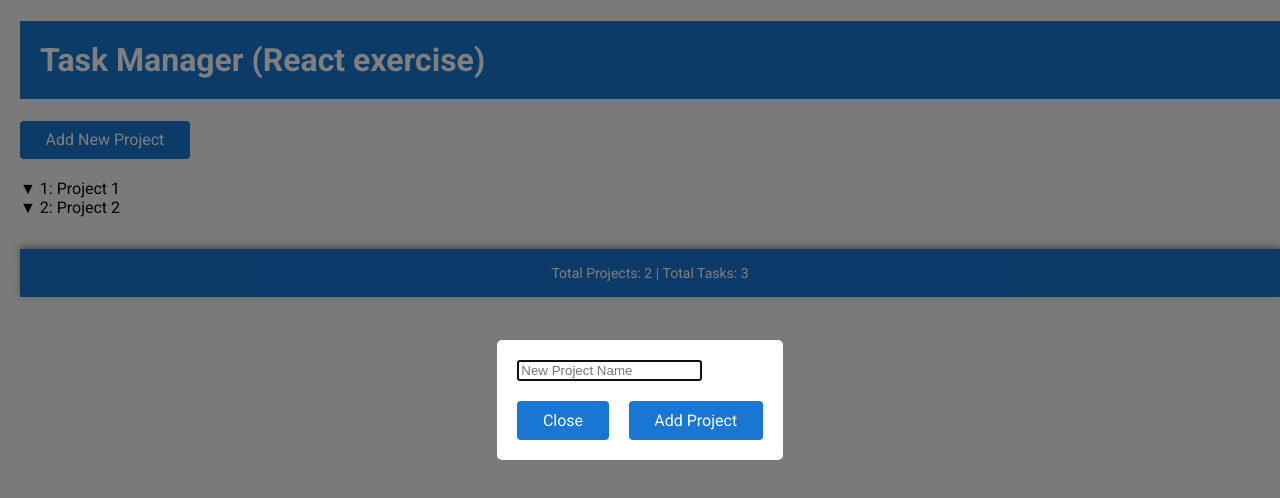
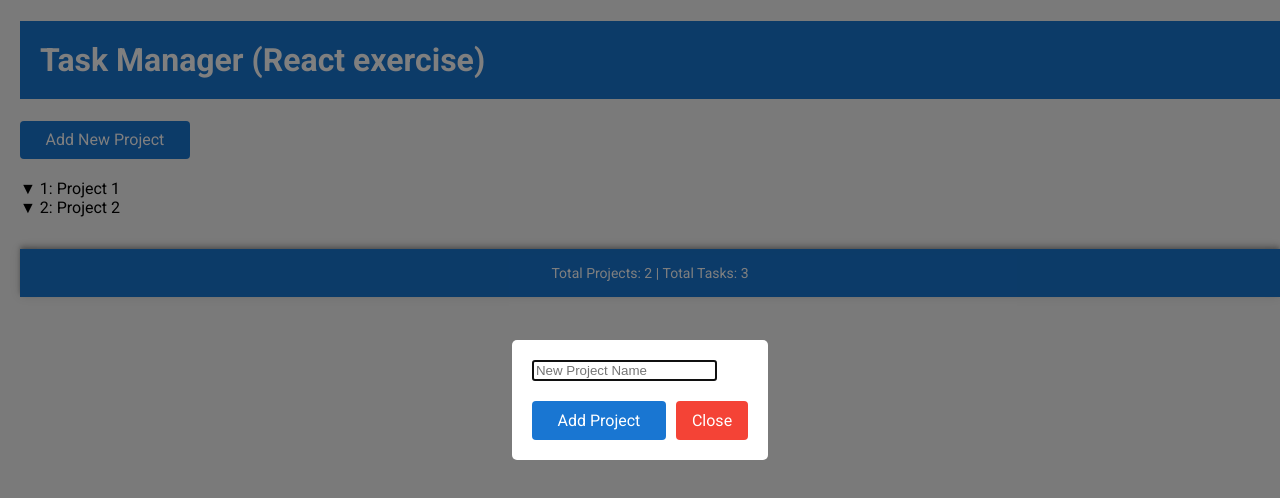
Before and after one commit to vpiotr/TaskManagerRt, a React (Create React App) app: page / in a window 1280 px wide. Both pictures are taken after a click on the button "Add New Project". Shown: the top 498 px of the page. Built offline with nearby package versions, Linux system fonts and the light colour scheme.

Commit message:
Correct button layout

```diff
--- a/src/AddProjectPopup.jsx
+++ b/src/AddProjectPopup.jsx
@@ -31,12 +31,17 @@ function AddProjectForm({ addProject, closePopup }) {
             onChange={(e) => setNewProjectName(e.target.value)}
             placeholder="New Project Name"
             required
+            onKeyPress={(e) => {
+              if (e.key === 'Enter') {
+                handleSubmit(e); // Call handleSubmit directly or e.currentTarget.form.submit();
+              }
+            }}
           />
           <div className="buttons-container">
-            <button onClick={closePopup} className="close-btn">Close</button>
             <button type="submit" className="add-project">
               Add Project
             </button>
+            <button onClick={closePopup} className="popup-close-btn">Close</button>
           </div>
         </form>
       </div>
--- a/src/App.jsx
+++ b/src/App.jsx
@@ -24,6 +24,7 @@ function App() {
 
   const addProject = (e, newProjectName, setNewProjectName) => {
     e.preventDefault(); // Prevent form submission from reloading the page
+    console.log("Start of addProject, newProjectName: " + newProjectName);
     // Check if the project name already exists
     const isNameExist = state.projects.some(
       (project) => project.name === newProjectName
@@ -46,6 +47,7 @@ function App() {
       tasks: [], // New projects start with no tasks
     };
 
+    console.log("Dispatching ADD_PROJECT with payload: ", newProject);
     dispatch({ type: ADD_PROJECT, payload: newProject });
     setNewProjectName(""); // Reset the input field after adding
     return true;
--- a/src/index.css
+++ b/src/index.css
@@ -42,10 +42,6 @@ h1, h2, h3, h4, h5, h6 {
   background-color: #1976d2; /* Example: a Material UI default blue */
   color: #FFF; /* White text color for contrast */
   padding: 20px; /* Add some padding */
-}
-
-.add-project {
-  margin-left: 20px; /* Adjust the value as needed */
 }
 
 .add-task {
```
Also changed, not shown: 1 other file (tests, documents, lock files or other folders).
